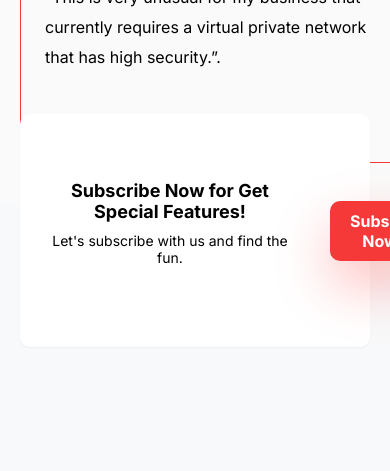
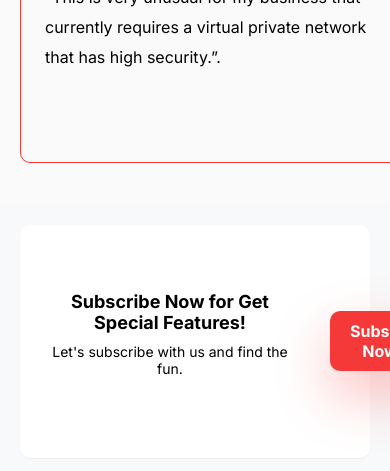
Before and after one commit to sarvar0617/LaslenVpn, a plain HTML site: page index.html in a window 390 px wide. Shown: the part 4790-5261 px from the top of the page. Drawn offline with nearby package versions, Linux system fonts and the light colour scheme; files whose address does not match are found by name; a web font is replaced by a local one.

Commit message:
Update main.css

```diff
--- a/styles/main.css
+++ b/styles/main.css
@@ -979,8 +979,10 @@ div .container-commint {
 
   .subscribe-container {
     text-align: center; /* Matnni markazlash */
-    margin-bottom: 20px;
+    margin-bottom: 60px;
     max-width: 100%;
+    position: relative;
+    top: 0.5px;
   }
 
   .subscribe-container h1 {
```
